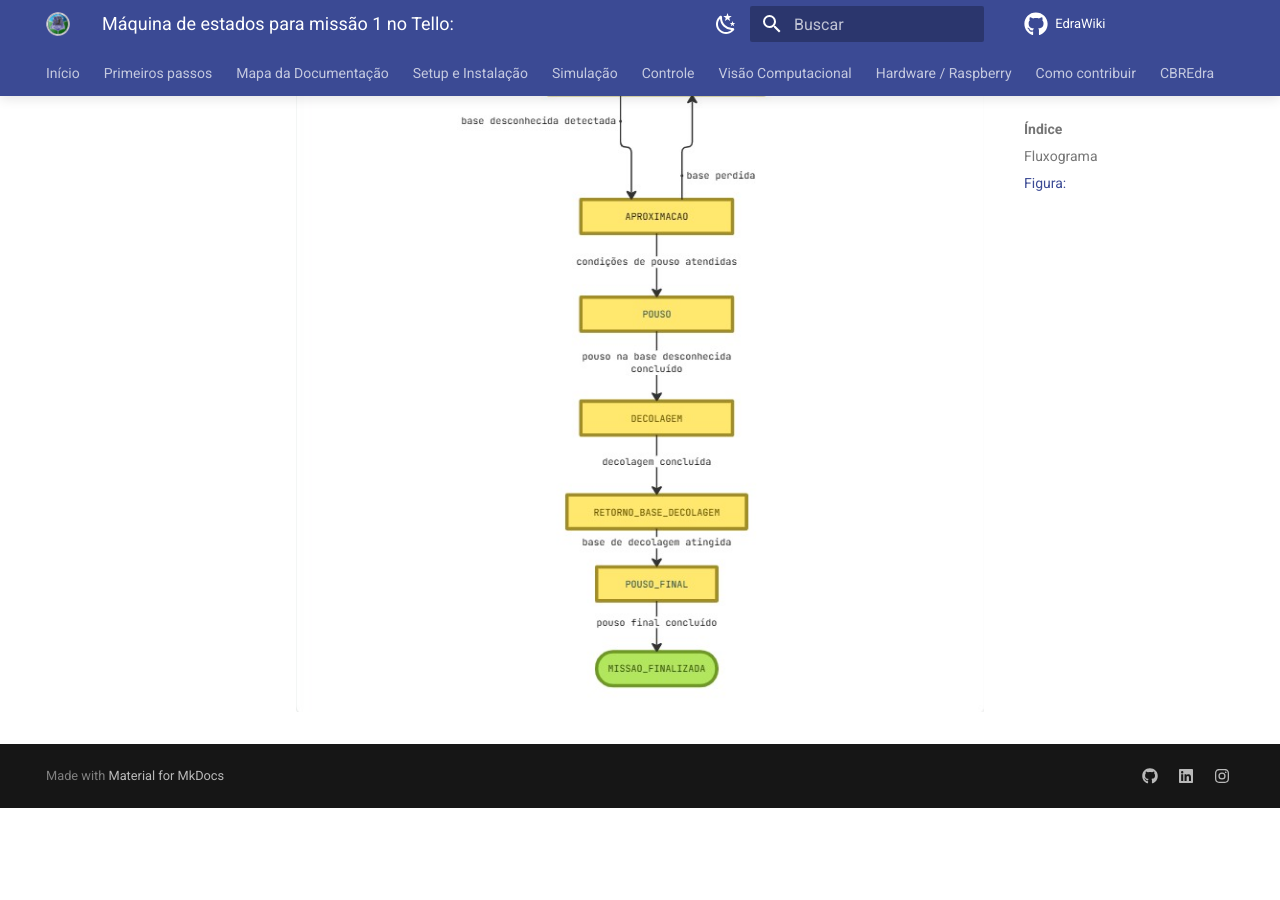
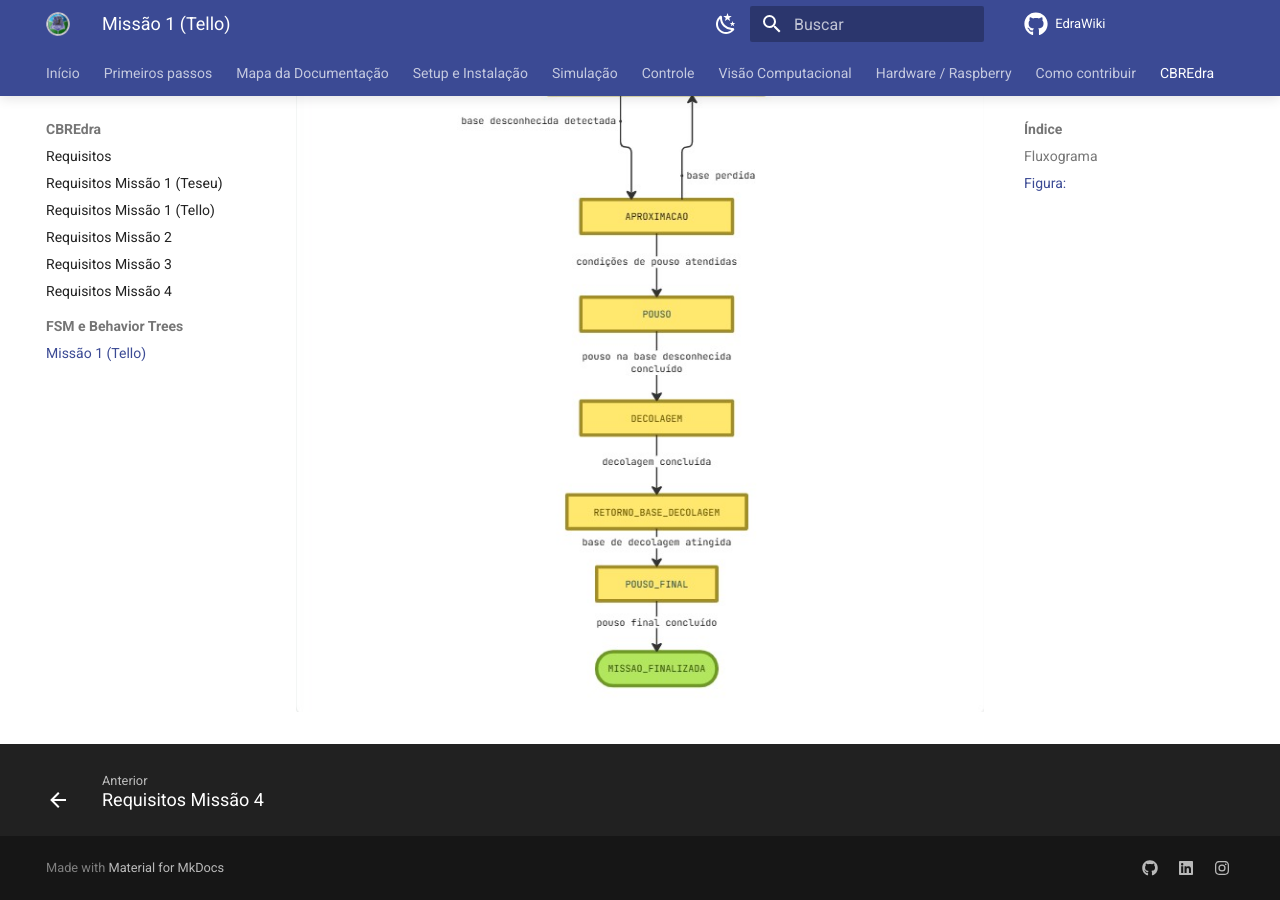
Before and after one commit to edra-unb-fga/EdraWiki, an MkDocs documentation site: the page built from docs/CBREdra/fsm_e_behavior_trees/FSM_missao_1_Tello.md, in a window 1280 px wide and 900 px high, scrolled down 2628 px. Built offline with MkDocs 1.6.1 and Material for MkDocs 9.7.7, drawn with Linux system fonts in a browser that asks for light colours; comment, search, counter and statistics services are not loaded; before the commit the page ends 3436 px from its top, so only the background shows below that.

Commit message:
adiciona bt e fsm no mkdocs.yml

```diff
--- a/mkdocs.yml
+++ b/mkdocs.yml
@@ -35,7 +35,8 @@ nav:
       - Requisitos Missão 2: 'CBREdra/missao-2-teseu-controle.md'
       - Requisitos Missão 3: 'CBREdra/missao-3-tello-controle.md'
       - Requisitos Missão 4: 'CBREdra/missao-4-tello-controle.md'
-
+      - FSM e Behavior Trees:
+          - Missão 1 (Tello): 'CBREdra/fsm_e_behavior_trees/FSM_missao_1_Tello.md'
 theme:
   name: material
   language: pt
```
